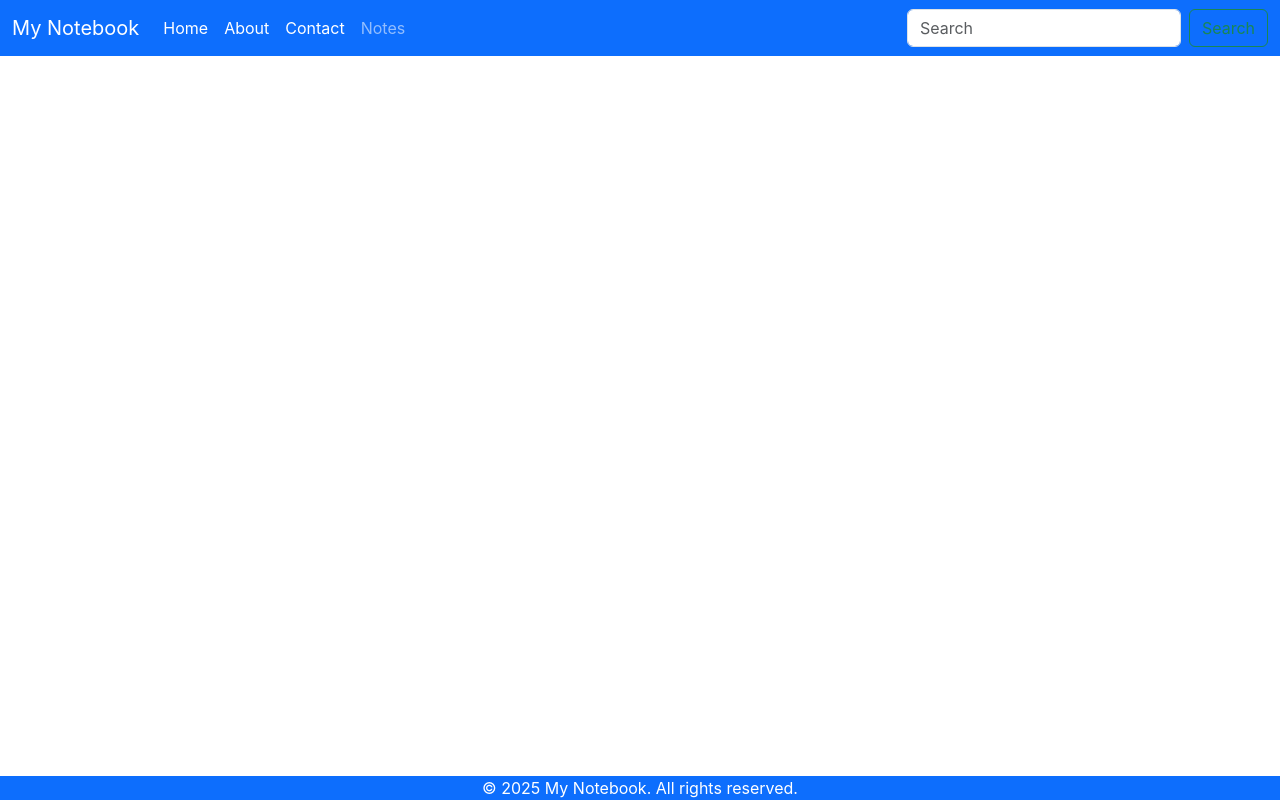
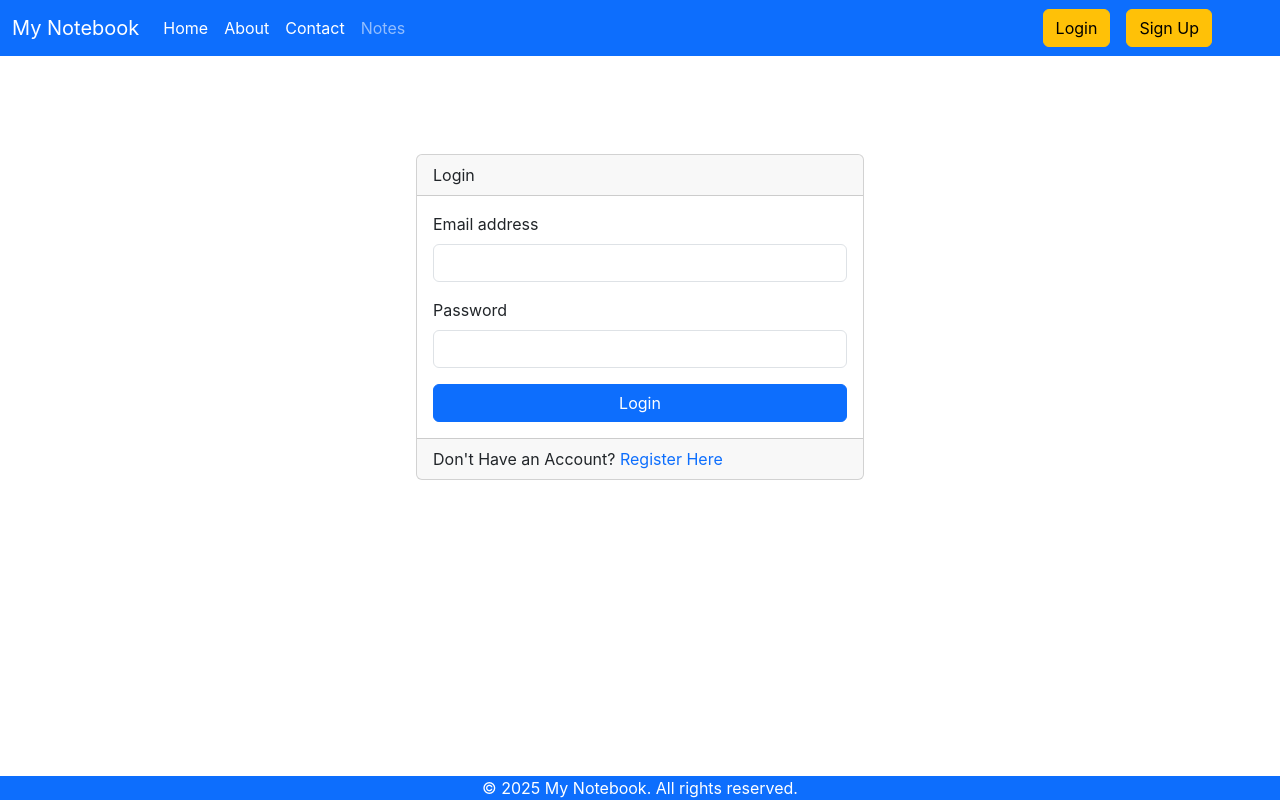
Before and after one commit to Roshan18172/mynotebook, a React (Create React App) app: page /login in a window 1280 px wide. Built offline with nearby package versions, Linux system fonts and the light colour scheme.

Commit message:
login signup
creating login credential in login page and redirect to home page and create a sign up page

```diff
--- a/package.json
+++ b/package.json
@@ -10,7 +10,7 @@
     "concurrently": "^9.2.0",
     "react": "^19.1.1",
     "react-dom": "^19.1.1",
-    "react-router-dom": "^7.8.0",
+    "react-router-dom": "^6.30.1",
     "react-scripts": "5.0.1",
     "web-vitals": "^2.1.4"
   },
--- a/src/App.js
+++ b/src/App.js
@@ -7,6 +7,8 @@
 import Footer from './components/Footer';
 import NoteState from './context/NoteState';
 import Alert from './components/Alert';
+import SignUp from './components/SignUp';
+import Login from './components/Login';
 
 
 function App() {
@@ -31,6 +33,8 @@
             <Routes>
               <Route path="/home" exact element={<Home showAlert={showAlert} />} />
               <Route path="/about" element={<About />} />
+              <Route path="/login" element={<Login />} />
+              <Route path="/signup" element={<SignUp />} />
             </Routes>
           </div>
         </Router>
--- /dev/null
+++ b/src/components/Login.js
@@ -0,0 +1,76 @@
+import React, { useState } from 'react';
+import { Link, useNavigate } from 'react-router-dom';
+
+const Login = () => {
+    const navigate = useNavigate();
+  const [credential, setCredential] = useState({ email: "", password: "" });
+
+  const handleSubmit = async (e) => {
+    e.preventDefault();
+    const response = await fetch("http://localhost:5000/api/auth/login", {
+      method: "POST",
+      headers: {
+        "Content-Type": "application/json"
+      },
+      body: JSON.stringify({ email: credential.email, password: credential.password })
+    });
+
+    const json = await response.json();
+    console.log(json)
+
+    if (json.success) {
+      // save token and redirect
+      localStorage.setItem("token", json.authToken);
+      navigate("/home");
+    } else {
+      alert("Invalid Credentials");
+    }
+  };
+
+  const onChange = (e) => {
+    setCredential({ ...credential, [e.target.name]: e.target.value });
+  };
+
+  return (
+    <div className="container login my-5">
+      <div className="card m-auto align-item-center" style={{ width: "28rem" }}>
+        <div className="card-header">Login</div>
+        <div className="card-body">
+          <form onSubmit={handleSubmit}>
+            <div className="mb-3">
+              <label htmlFor="email" className="form-label">Email address</label>
+              <input
+                type="email"
+                name="email"
+                className="form-control"
+                id="email"
+                onChange={onChange}
+                value={credential.email}
+                aria-describedby="emailHelp"
+              />
+            </div>
+            <div className="mb-3">
+              <label htmlFor="password" className="form-label">Password</label>
+              <input
+                type="password"
+                name="password"
+                className="form-control"
+                id="password"
+                onChange={onChange}
+                value={credential.password}
+              />
+            </div>
+            <div className="d-grid gap-2">
+              <button type="submit" className="btn btn-primary">Login</button>
+            </div>
+          </form>
+        </div>
+        <div className="card-footer">
+          Don't Have an Account? <Link to="/signup" className="text-decoration-none">Register Here</Link>
+        </div>
+      </div>
+    </div>
+  );
+};
+
+export default Login;
--- a/src/components/NavBar.js
+++ b/src/components/NavBar.js
@@ -32,9 +32,10 @@
                             <Link className="nav-link" to="/notes">Notes</Link>
                         </li>
                     </ul>
-                    <form className="d-flex" role="search">
-                        <input className="form-control me-2" type="search" placeholder="Search" aria-label="Search" />
-                        <button className="btn btn-outline-success" type="submit">Search</button>
+                    <form className="d-flex me-5" >
+                        <Link className='btn btn-warning mx-2' to='/login' role='button'>Login</Link>
+                        <Link className='btn btn-warning mx-2' to='/signup' role='button'>Sign Up</Link>
+
                     </form>
                 </div>
             </div>
--- /dev/null
+++ b/src/components/SignUp.js
@@ -0,0 +1,39 @@
+import React from 'react'
+import { Link } from 'react-router-dom'
+
+const SignUp = () => {
+    return (
+        <div className="container-fluid ">
+            <div className="container signup my-5 ">
+                <div className="card m-auto align-item-center" style={{width: "28rem"}}>
+                    <div className="card-header"> Sign Up </div>
+                    <div className="card-body">
+                        <form>
+                            <div className="mb-3">
+                                <label htmlFor="name" className="form-label">Name</label>
+                                <input type="text" className="form-control" id="name" name='name' />
+                            </div>
+                            <div className="mb-3">
+                                <label htmlFor="email" className="form-label">Email address</label>
+                                <input type="email" className="form-control" id="email" name='email'
+                                    aria-describedby="emailHelp" />
+                            </div>
+                            <div className="mb-3">
+                                <label htmlFor="password" className="form-label">Password</label>
+                                <input type="password" className="form-control" id="password" name='password' />
+                            </div>
+                            <div className="d-grid gap-2">
+                                <button type="submit" className="btn btn-primary">Register</button>
+                            </div>
+                        </form>
+                    </div>
+                    <div className="card-footer"> Already Have an Account ? <Link to="/login"
+                        className="text-decoration-none">Login</Link>
+                    </div>
+                </div>
+            </div>
+        </div>
+    )
+}
+
+export default SignUp
```
Also changed, not shown: 2 other files (tests, documents, lock files or other folders).
